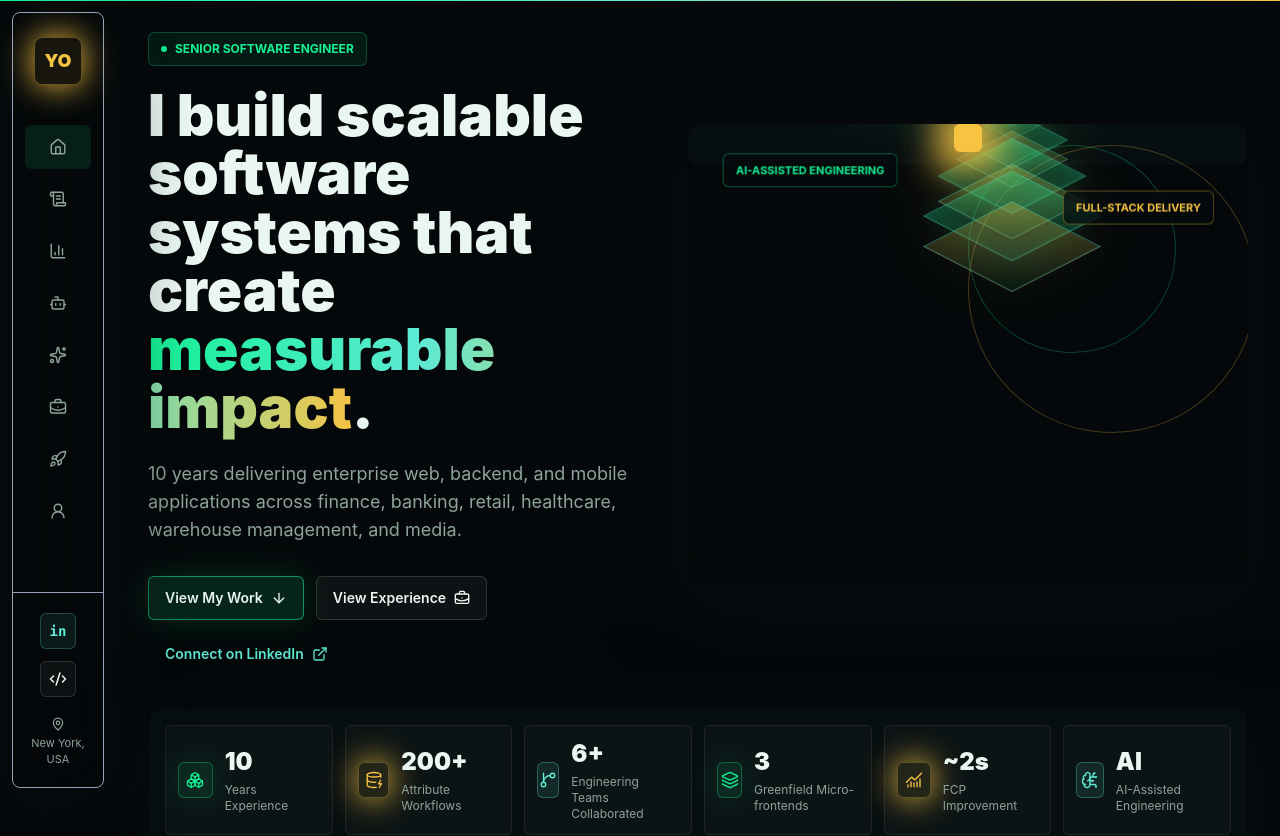
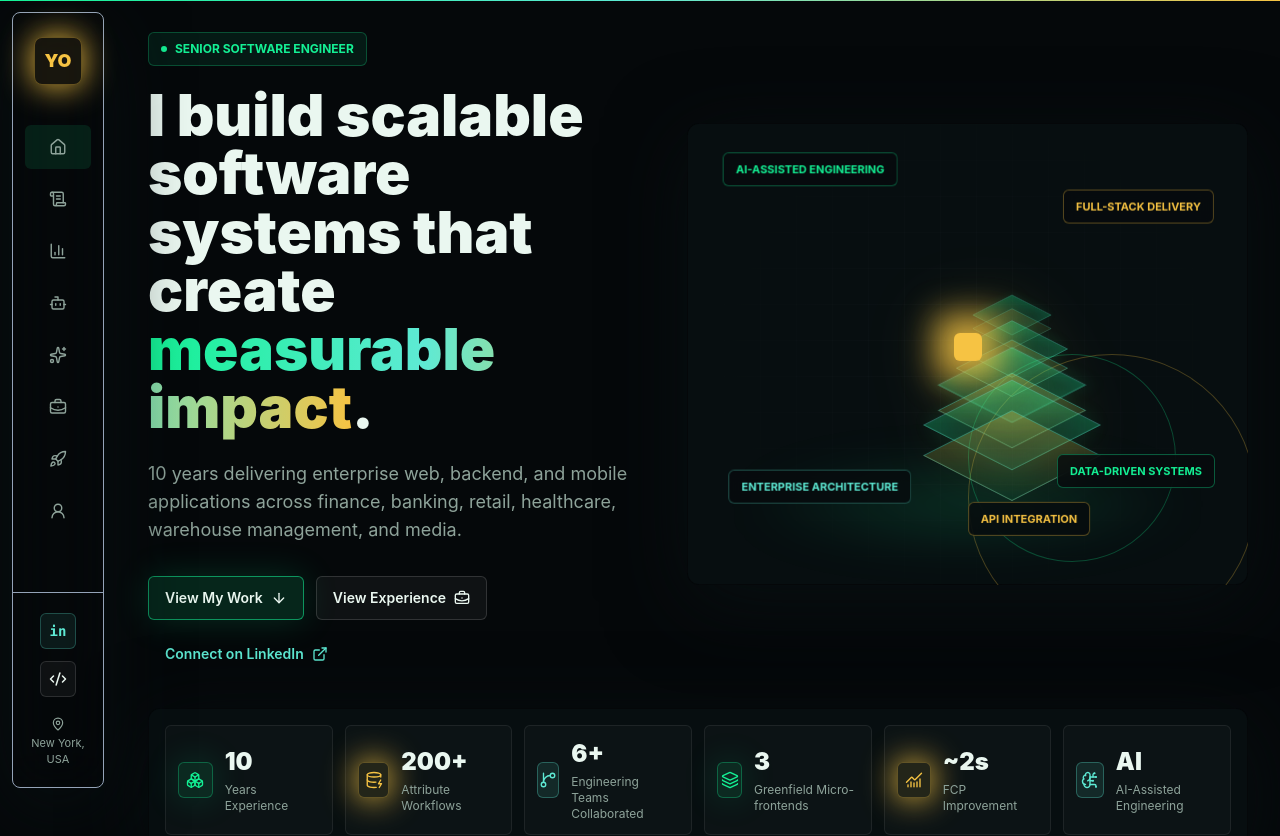
Before and after one commit to Ochkalov/Ochkalov.github.io, a React (Vite) app: page / in a window 1280 px wide. Shown: the top 836 px of the page. Built offline with nearby package versions, Linux system fonts and the light colour scheme; no server answers.

Commit message:
refactor: include height classes in inner container and refine outer classes filtering logic for GlassPanel

```diff
--- a/src/components/ui/GlassPanel.tsx
+++ b/src/components/ui/GlassPanel.tsx
@@ -33,10 +33,17 @@ export function GlassPanel({ accent = 'neutral', className, children, ...props }
   const bgClasses = classes.filter((c) => c.startsWith('bg-') || c.includes(':bg-'))
   const borderClasses = classes.filter((c) => c.startsWith('border') || c.includes(':border'))
   const layoutClasses = classes.filter((c) => c.startsWith('flex') || c.startsWith('grid') || c.startsWith('col-') || c.startsWith('row-'))
+  const heightClasses = classes.filter(
+    (c) =>
+      c.startsWith('min-h-') ||
+      c.startsWith('h-') ||
+      c.includes(':min-h-') ||
+      c.includes(':h-')
+  )
 
-  const innerClasses = [...paddingClasses, ...bgClasses, ...layoutClasses]
+  const innerClasses = [...paddingClasses, ...bgClasses, ...layoutClasses, ...heightClasses]
   const outerClasses = classes.filter(
-    (c) => !innerClasses.includes(c) && !borderClasses.includes(c)
+    (c) => !paddingClasses.includes(c) && !bgClasses.includes(c) && !borderClasses.includes(c) && !layoutClasses.includes(c)
   )
 
   return (
```
